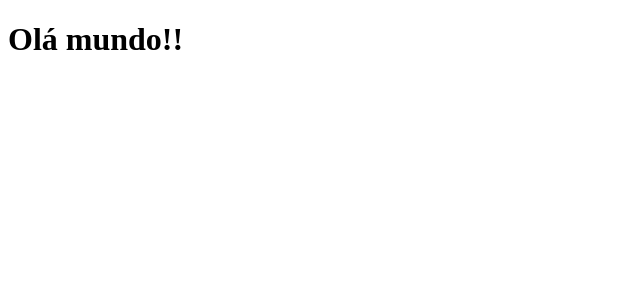
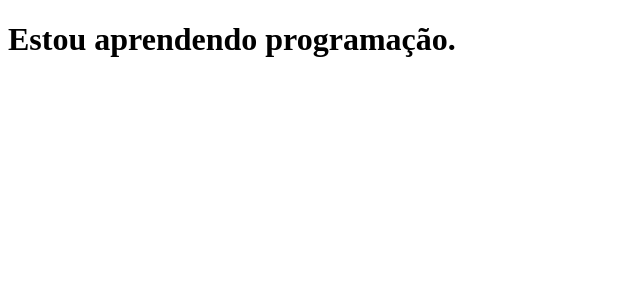
Before and after one commit to GiseleAndrade17/clone-tabnews, a Next.js app: page / in a window 1280 px wide. Shown: the top 300 px of the page, without its empty margins (0-640 px from the left). Built offline with nearby package versions, Linux system fonts and the light colour scheme.

Commit message:
atualiza a frase

```diff
--- a/pages/index.js
+++ b/pages/index.js
@@ -1,5 +1,5 @@
 function Home (){
-    return <h1> Olá mundo!! </h1>;
+    return <h1> Estou aprendendo programação. </h1>;
 }
 
 export default Home;
```
